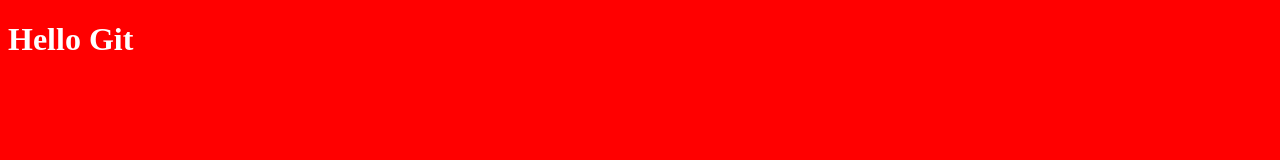
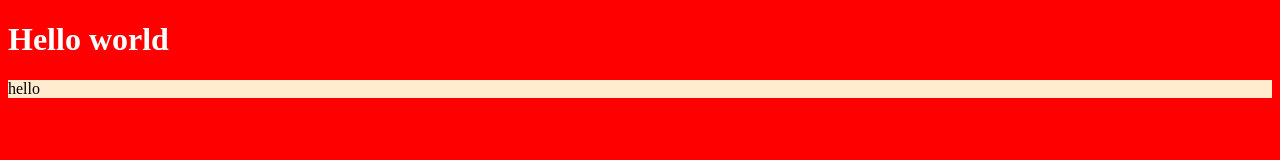
Before and after one commit to awemoseM/first-project, a plain HTML site: page index.html in a window 1280 px wide. Drawn offline with Linux system fonts and the light colour scheme.

Commit message:
second change

```diff
--- a/index.html
+++ b/index.html
@@ -9,7 +9,8 @@
 </head>
 <body>
 
-    <h1>Hello Git</h1>
+    <h1>Hello world</h1>
+    <div>hello</div>
 
 
 
--- a/script.js
+++ b/script.js
@@ -0,0 +1 @@
+alert('hello')
--- a/style.css
+++ b/style.css
@@ -4,3 +4,6 @@ body{
 h1{
     color: white;
 }
+div{
+    background-color: blanchedalmond;
+}
```
Also changed, not shown: burger.js (added).
